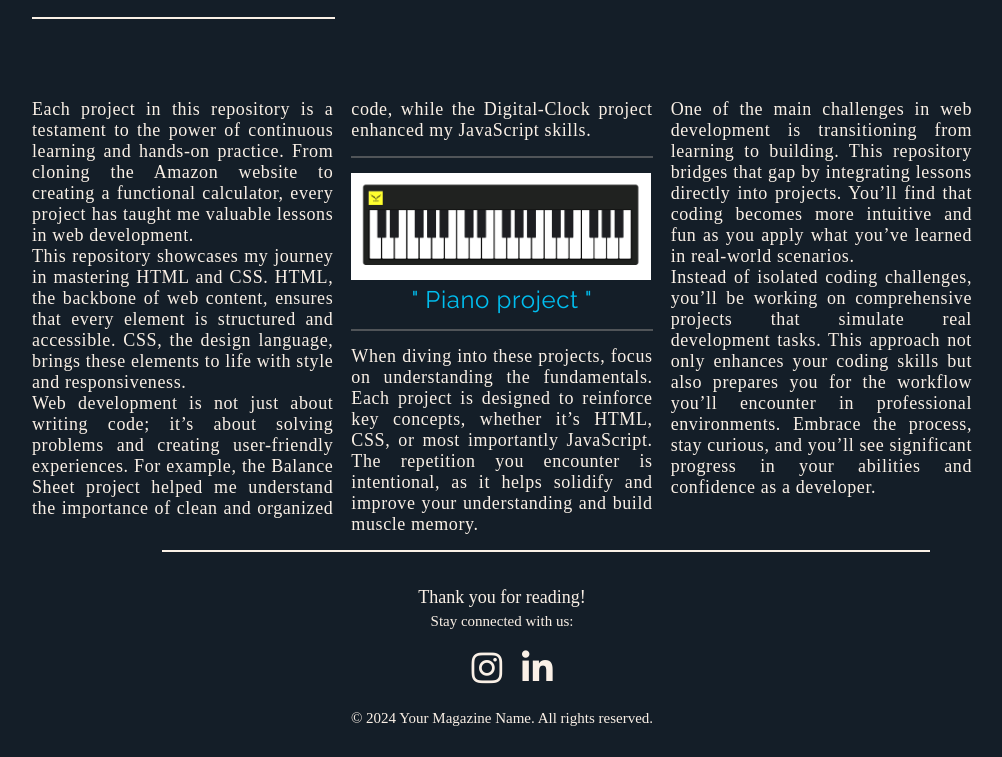
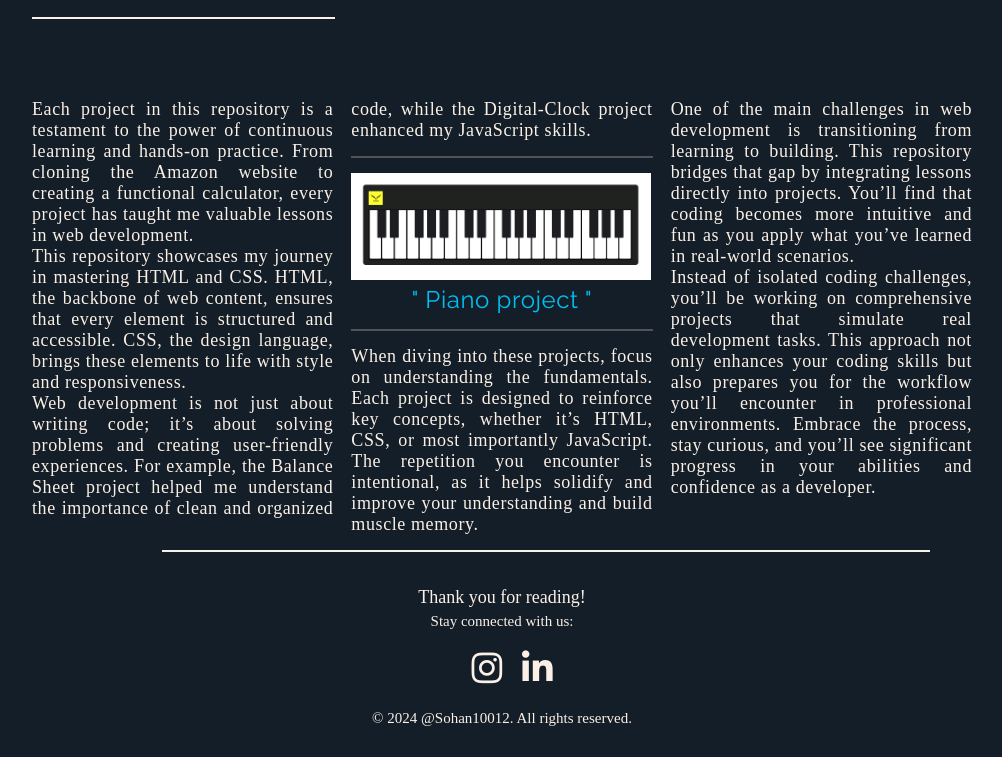
Before and after one commit to sohan10012/HTML-CSS-JS, a plain HTML site: page Magazine/index.html in a window 1280 px wide. Shown: the part 2219-2976 px from the top of the page, without its empty margins (138-1140 px from the left). Drawn offline with Linux system fonts and the light colour scheme; a web font is replaced by a local one.

Commit message:
Update README.md

```diff
--- a/Magazine/index.html
+++ b/Magazine/index.html
@@ -257,7 +257,7 @@
             <i class="fab fa-linkedin-in ,icon"></i>
           </a>
         </div>
-    <p style="margin: 10px 0;">© 2024 Your Magazine Name. All rights reserved.</p>
+    <p style="margin: 10px 0;">© 2024 @Sohan10012. All rights reserved.</p>
   </footer>
 </div>
 </body>
```
